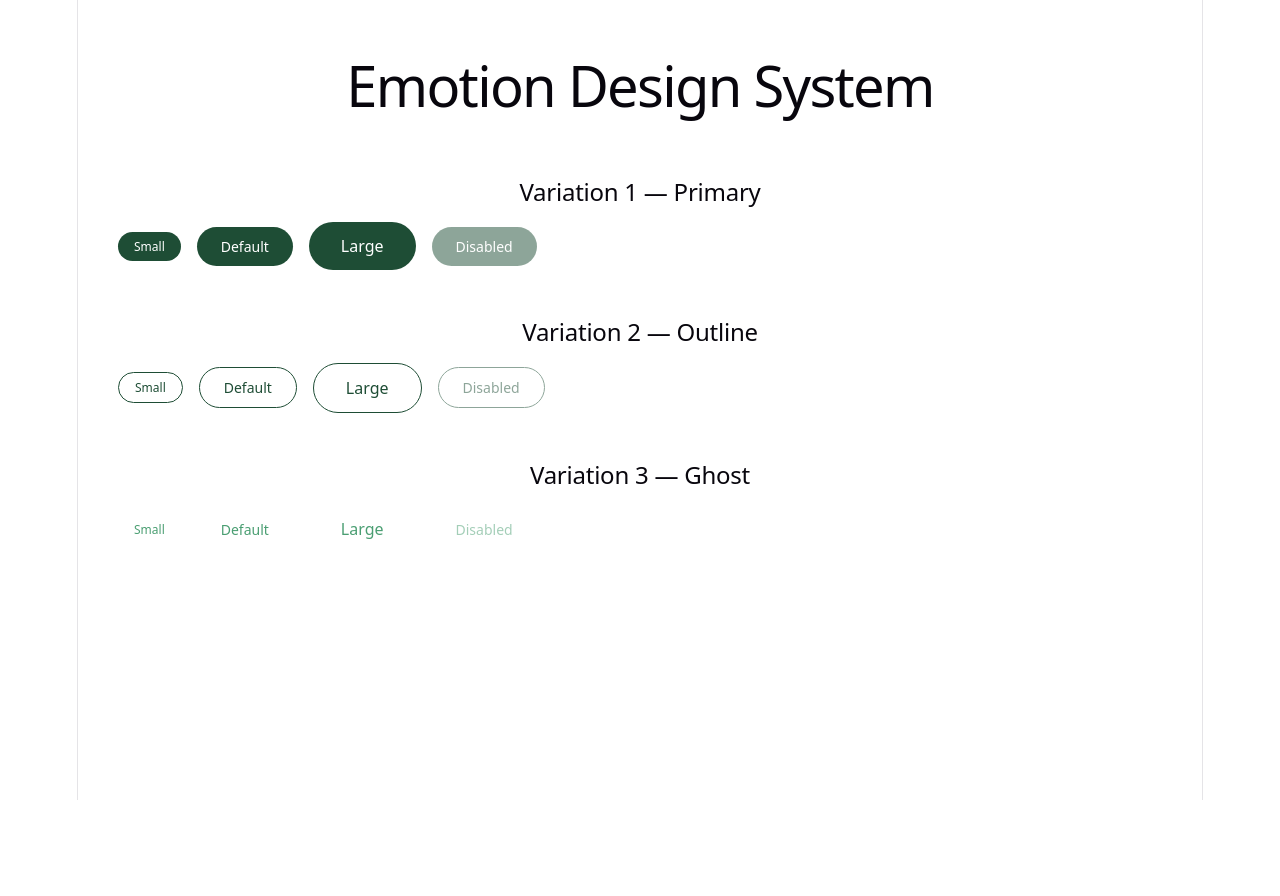
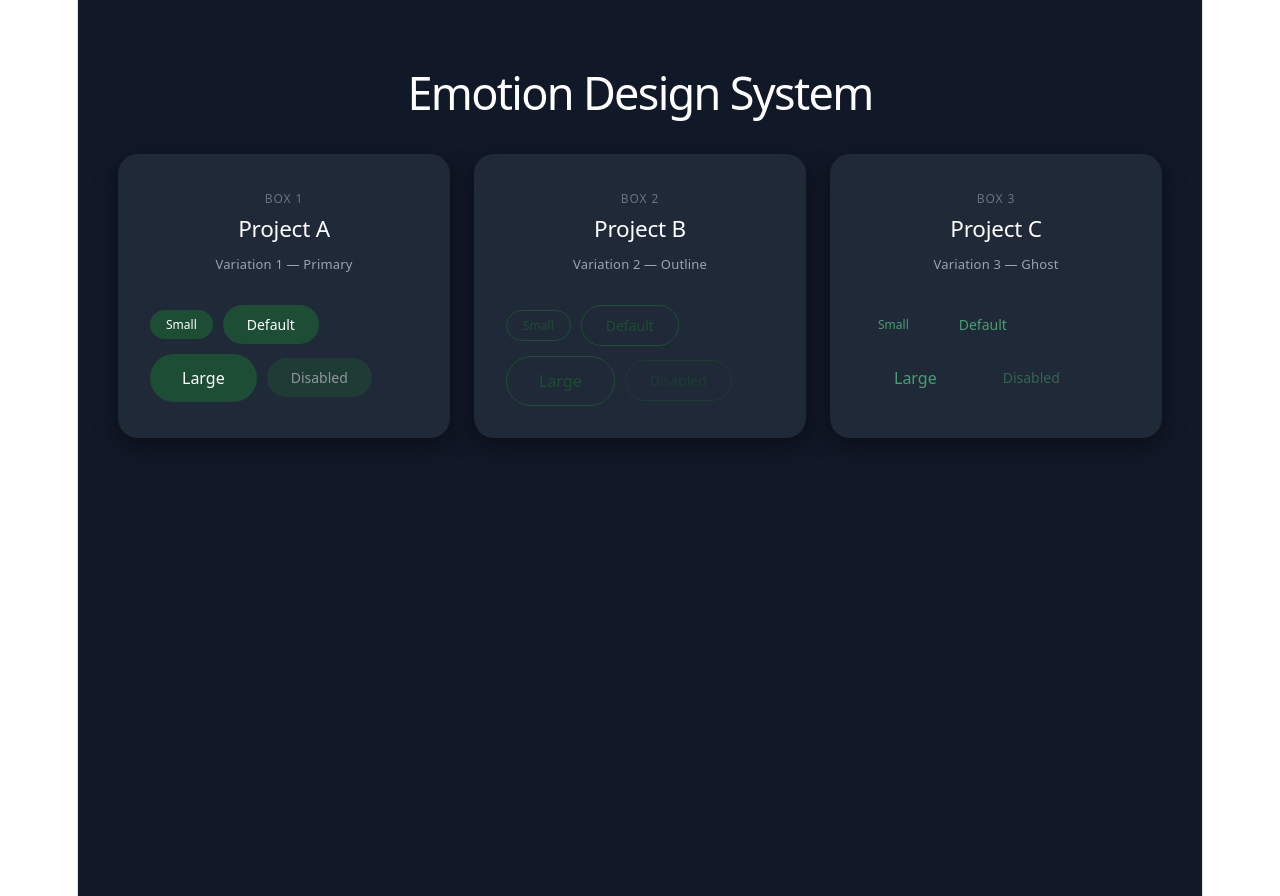
Before and after one commit to ReineScotty/emotion-design-system, a React (Vite) app in the folder emotion-design-system/: page / in a window 1280 px wide. Before the commit the page ends 800 px from the top, so only its background shows below. Built offline with nearby package versions, Linux system fonts and the light colour scheme.

Commit message:
fix button card layout

```diff
--- a/emotion-design-system/src/App.tsx
+++ b/emotion-design-system/src/App.tsx
@@ -3,40 +3,85 @@ import './components/atoms/Button.css'
 
 function App() {
   return (
-    <div style={{ padding: '40px', display: 'flex', flexDirection: 'column', gap: '48px' }}>
+    <div style={{
+      minHeight: '100vh',
+      backgroundColor: '#111827',
+      padding: '48px 40px',
+      fontFamily: 'inherit'
+    }}>
+      <h1 style={{ color: '#ffffff', textAlign: 'center', marginBottom: '48px', fontSize: '2.5rem' }}>
+        Emotion Design System
+      </h1>
 
-      <h1>Emotion Design System</h1>
+      <div style={{
+        display: 'grid',
+        gridTemplateColumns: 'repeat(3, 1fr)',
+        gap: '24px',
+        maxWidth: '1100px',
+        margin: '0 auto'
+      }}>
 
-      <section>
-        <h2>Variation 1 — Primary</h2>
-        <div style={{ display: 'flex', gap: '16px', alignItems: 'center', marginTop: '16px' }}>
+        {/* Card 1 */}
+        <div style={{
+          backgroundColor: '#1f2937',
+          borderRadius: '20px',
+          padding: '32px',
+          boxShadow: '0 8px 24px rgba(0,0,0,0.4)'
+        }}>
+          <p style={{ color: '#6b7280', fontSize: '12px', marginBottom: '4px', textTransform: 'uppercase', letterSpacing: '0.08em' }}>Box 1</p>
+          <h2 style={{ color: '#ffffff', fontSize: '1.25rem', marginBottom: '8px' }}>Project A</h2>
+          <p style={{ color: '#9ca3af', fontSize: '13px', marginBottom: '28px' }}>Variation 1 — Primary</p>
+          <div style={{ display: 'flex', flexDirection: 'column', gap: '12px' }}>
+            <div style={{ display: 'flex', gap: '10px', flexWrap: 'wrap', alignItems: 'center' }}>
               <button className="btn btn-primary btn-sm">Small</button>
               <button className="btn btn-primary btn-base">Default</button>
               <button className="btn btn-primary btn-lg">Large</button>
               <button className="btn btn-primary btn-base" disabled>Disabled</button>
             </div>
-      </section>
+          </div>
+        </div>
 
-      <section>
-        <h2>Variation 2 — Outline</h2>
-        <div style={{ display: 'flex', gap: '16px', alignItems: 'center', marginTop: '16px' }}>
+        {/* Card 2 */}
+        <div style={{
+          backgroundColor: '#1f2937',
+          borderRadius: '20px',
+          padding: '32px',
+          boxShadow: '0 8px 24px rgba(0,0,0,0.4)'
+        }}>
+          <p style={{ color: '#6b7280', fontSize: '12px', marginBottom: '4px', textTransform: 'uppercase', letterSpacing: '0.08em' }}>Box 2</p>
+          <h2 style={{ color: '#ffffff', fontSize: '1.25rem', marginBottom: '8px' }}>Project B</h2>
+          <p style={{ color: '#9ca3af', fontSize: '13px', marginBottom: '28px' }}>Variation 2 — Outline</p>
+          <div style={{ display: 'flex', flexDirection: 'column', gap: '12px' }}>
+            <div style={{ display: 'flex', gap: '10px', flexWrap: 'wrap', alignItems: 'center' }}>
               <button className="btn btn-outline btn-sm">Small</button>
               <button className="btn btn-outline btn-base">Default</button>
               <button className="btn btn-outline btn-lg">Large</button>
               <button className="btn btn-outline btn-base" disabled>Disabled</button>
             </div>
-      </section>
+          </div>
+        </div>
 
-      <section>
-        <h2>Variation 3 — Ghost</h2>
-        <div style={{ display: 'flex', gap: '16px', alignItems: 'center', marginTop: '16px' }}>
+        {/* Card 3 */}
+        <div style={{
+          backgroundColor: '#1f2937',
+          borderRadius: '20px',
+          padding: '32px',
+          boxShadow: '0 8px 24px rgba(0,0,0,0.4)'
+        }}>
+          <p style={{ color: '#6b7280', fontSize: '12px', marginBottom: '4px', textTransform: 'uppercase', letterSpacing: '0.08em' }}>Box 3</p>
+          <h2 style={{ color: '#ffffff', fontSize: '1.25rem', marginBottom: '8px' }}>Project C</h2>
+          <p style={{ color: '#9ca3af', fontSize: '13px', marginBottom: '28px' }}>Variation 3 — Ghost</p>
+          <div style={{ display: 'flex', flexDirection: 'column', gap: '12px' }}>
+            <div style={{ display: 'flex', gap: '10px', flexWrap: 'wrap', alignItems: 'center' }}>
               <button className="btn btn-ghost btn-sm">Small</button>
               <button className="btn btn-ghost btn-base">Default</button>
               <button className="btn btn-ghost btn-lg">Large</button>
               <button className="btn btn-ghost btn-base" disabled>Disabled</button>
             </div>
-      </section>
+          </div>
+        </div>
 
+      </div>
     </div>
   )
 }
```
Lines whose indentation alone changed are shown as unchanged.
